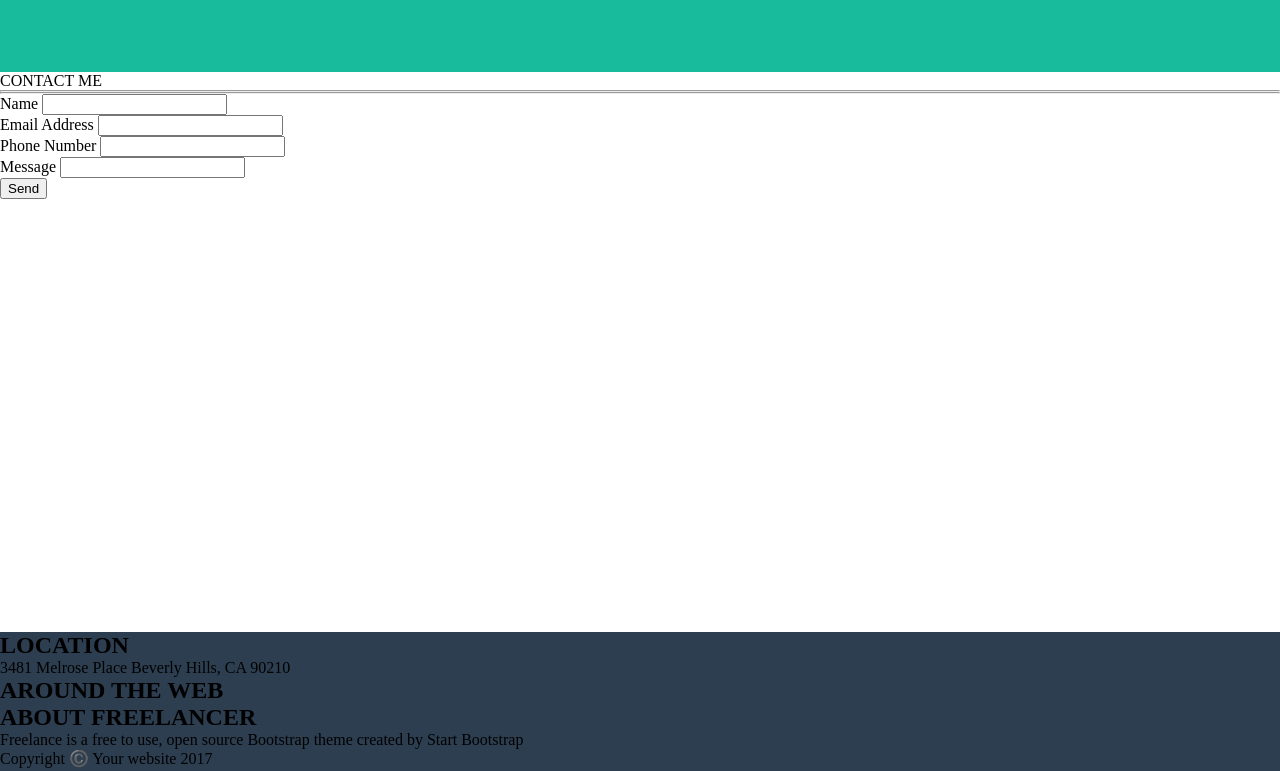
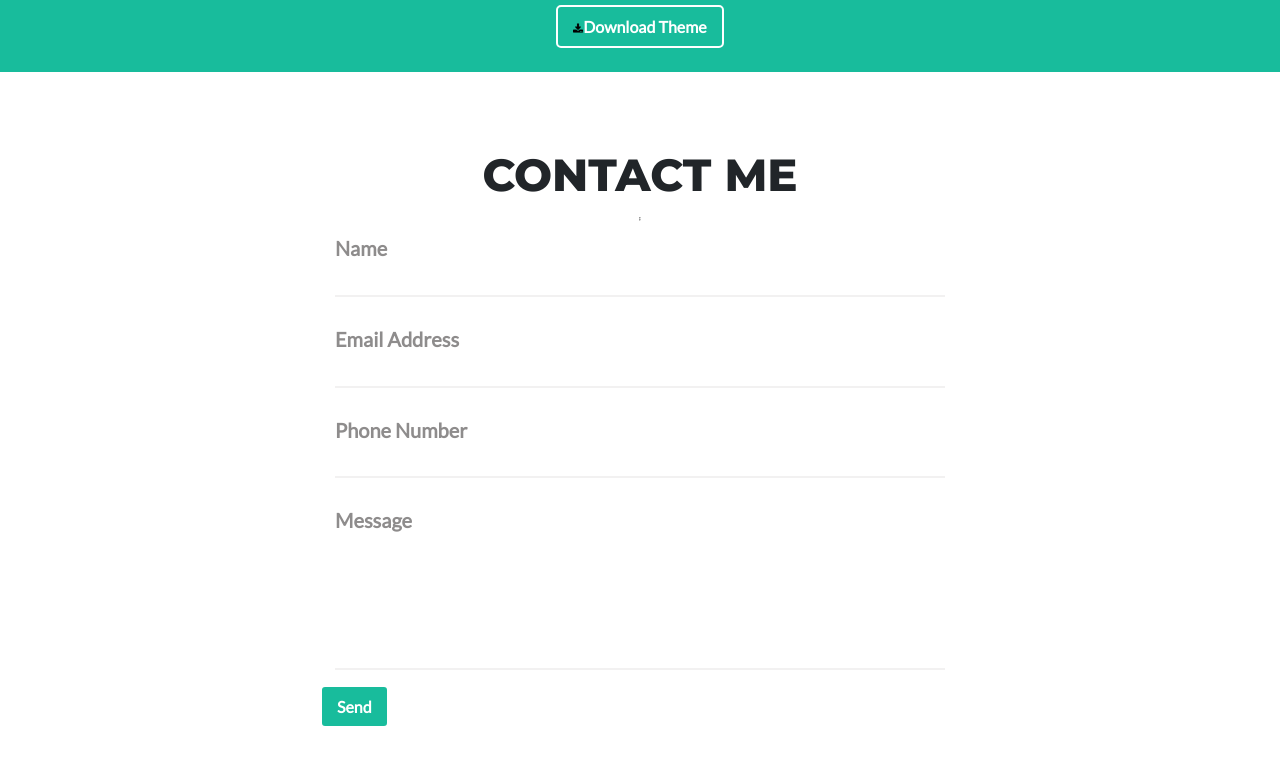
Before and after one commit to Judypd/freelancer-web, a plain HTML site: page index.html in a window 1280 px wide. Shown: the part 1762-2533 px from the top of the page. Drawn offline with Linux system fonts and the light colour scheme.

Commit message:
style section 4 ready

```diff
--- a/index.html
+++ b/index.html
@@ -8,7 +8,7 @@
     <link rel="stylesheet" href="style.css">
     <link rel="preconnect" href="https://fonts.googleapis.com">
     <link rel="preconnect" href="https://fonts.gstatic.com" crossorigin>
-    <link href="https://fonts.googleapis.com/css2?family=Lato&family=Montserrat:wght@900&display=swap" rel="stylesheet">
+    <link href="https://fonts.googleapis.com/css2?family=Lato&family=Montserrat:wght@800;900&display=swap" rel="stylesheet">
 </head>
 <body>
     <header id="header">
@@ -31,7 +31,7 @@
             <div id="title3">Web Developer - Grafic Artist - User Experience Designer</div>
         </section>
         <section id="section2">
-            <div id="title4">PORTFOLIO</div>
+            <div class="title4 black">PORTFOLIO</div>
             <div>
                 <hr><hr>
             </div>
@@ -45,7 +45,7 @@
             </picture>
         </section>
         <section id="section3">
-            <div id="title5">ABOUT</div>
+            <div class="title4 white">ABOUT</div>
             <div>
                 <hr><hr>
             </div>
@@ -60,35 +60,33 @@
                 </div>
             </div>
             <div>
-                <button id="btn-dowload"><img src="./img/download-to-storage-drive.png" alt="download" width="10px" height="10px">Download Theme</button>
+                <button class="buttons"><img src="./img/download-to-storage-drive.png" alt="download" width="10px" height="10px">Download Theme</button>
             </div>
         </section>
         <section id="section4">
-            <div>CONTACT ME</div>
+            <div class="title4 black">CONTACT ME</div>
             <div>
                 <hr><hr>
             </div>
-            <form>
-                <div>
-                    <label for="name">Name</label>
-                    <input type="text" id="name">
+            <form id="form">
+                <div class="inputs-container">
+                    <label for="name" class="text-form">Name</label>
+                    <input type="text" id="name" class="input-content">
                 </div>
-                <div>
-                    <label for="email">Email Address</label>
-                    <input type="email" id="email">
+                <div class="inputs-container">
+                    <label for="email" class="text-form">Email Address</label>
+                    <input type="email" id="email" class="input-content">
                 </div>
-                <div>
-                    <label for="phone">Phone Number</label>
-                    <input type="tel" id="phone">
+                <div class="inputs-container">
+                    <label for="phone" class="text-form">Phone Number</label>
+                    <input type="tel" id="phone" class="input-content">
                 </div>
-                <div>
-                    <label for="message">Message</label>
-                    <input type="text" id="message">
+                <div id="containerMessage" class="inputs-container">
+                    <label for="message" class="text-form">Message</label>
+                    <input type="text" id="message" class="input-content">
                 </div>
+                <button class="buttons">Send</button>
             </form>
-            <div>
-                <button>Send</button>
-            </div>
         </section>
     </main>
     <footer id="footer">
--- a/style.css
+++ b/style.css
@@ -68,10 +68,19 @@
     justify-content: center;
 }
 
-#title4 {
+.title4 {
     font-family: var(--montserrat);
-    font-size: 35px;
+    font-size: 45px;
+    margin-top: 60px;
+    padding: 15px;
+}
+
+.black {
     color: var(--black);
+}
+
+.white {
+    color: white;
 }
 
 picture {
@@ -82,9 +91,9 @@ picture {
 }
 
 .image {
-    width: 305px;
-    height: 240px;
-    margin: 10px;
+    width: 19rem;
+    height: 15rem;
+    margin: 0.6rem;
 }
 
 #section3 {
@@ -94,12 +103,6 @@ picture {
     flex-direction: column;
     align-items: center;
     justify-content: center;
-}
-
-#title5 {
-    color: white;
-    font-family: var(--montserrat);
-    font-size: 35px;
 }
 
 .text-box {
@@ -117,7 +120,7 @@ picture {
     padding: 15px;
 }
 
-#btn-dowload {
+.buttons {
     color: white;
     font-family: var(--lato);
     font-size: 16px;
@@ -126,11 +129,54 @@ picture {
     border: 2px solid white;
     background-color: var(--green);
     border-radius: 5px;
+    cursor: pointer;
 }
 
 #section4 {
     background-color: white;
-    height: 35rem;
+    height: 45rem;
+    display: flex;
+    flex-direction: column;
+    align-items: center;
+    justify-content: flex-start;
+}
+
+#form {
+    width: 50%;
+    height: 25rem;
+    display: flex;
+    flex-direction: column;
+    align-items: flex-start;
+}
+
+.inputs-container {
+    display: flex;
+    flex-direction: column;
+    width: 100%;
+    height: 6.5rem;
+    padding: 15px;
+}
+
+.text-form {
+    color: rgb(142, 140, 140);
+    font-family: var(--lato);
+    font-size: 20px;
+    font-weight: bold;
+}
+
+.input-content {
+    width: 100%;
+    height: 2.3rem;
+    border: none;
+    border-bottom: 2px solid rgb(242, 241, 241);
+}
+
+#containerMessage {
+    height: 12rem;
+}
+
+#message {
+    height: 10rem;
 }
 
 #footer {
```
